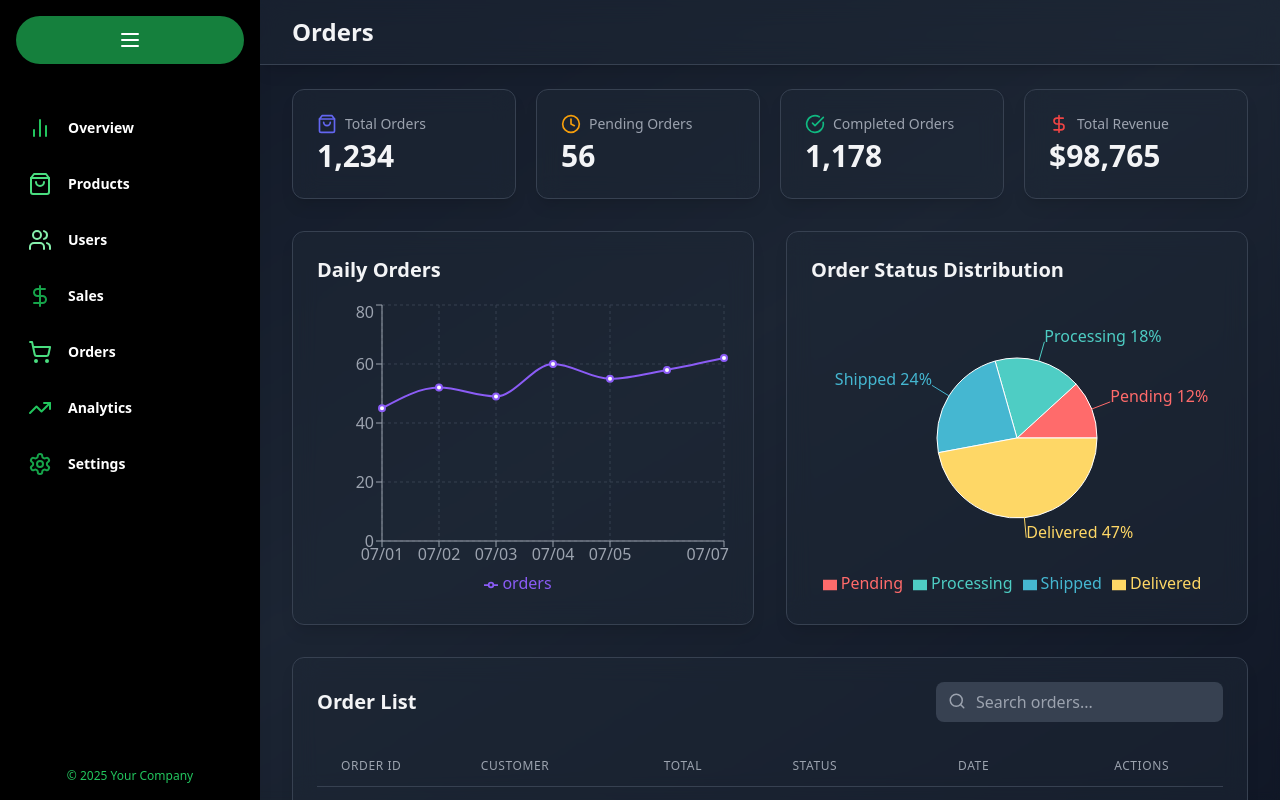
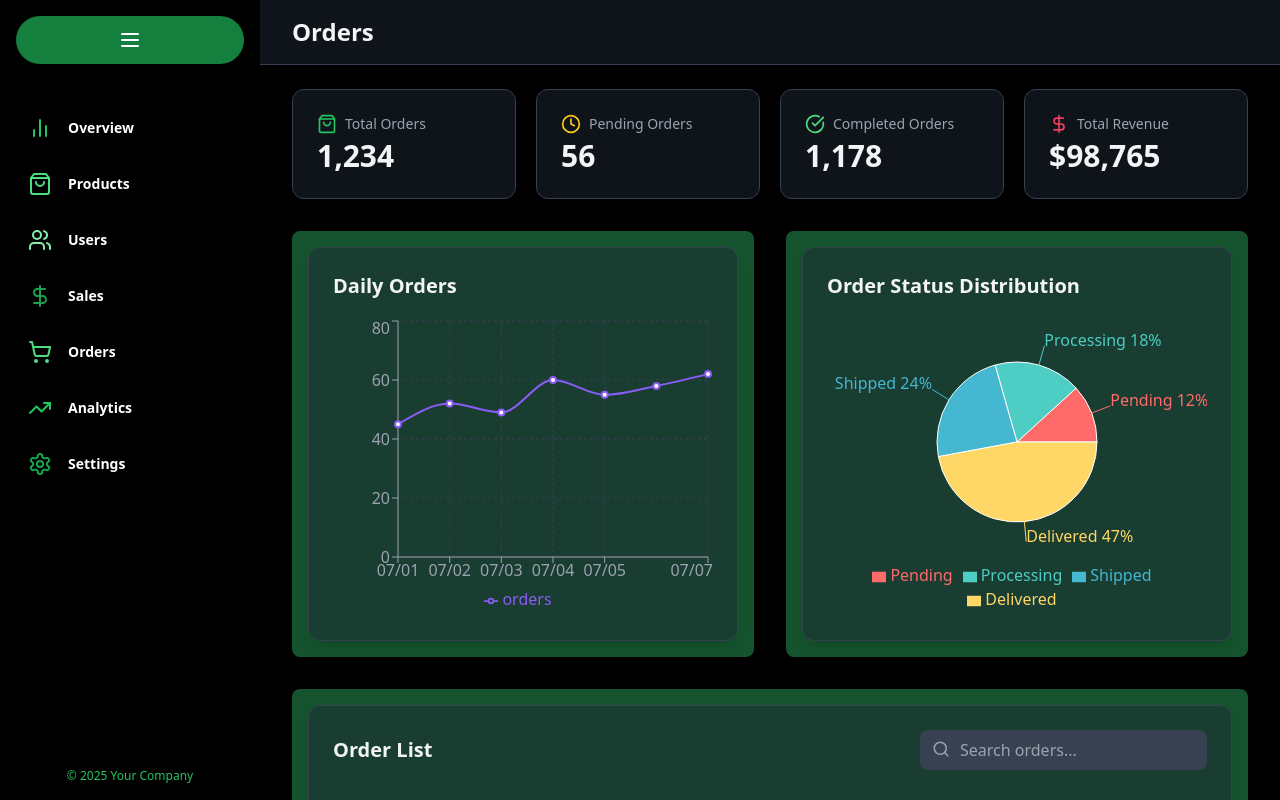
Before and after one commit to Nikhil-cp1905/Decentralized-Stock-Trading-Platform, a React (Vite) app: page /orders in a window 1280 px wide. Built offline with nearby package versions, Linux system fonts and the light colour scheme.

Commit message:
Your commit message

```diff
--- a/src/pages/OrdersPage.jsx
+++ b/src/pages/OrdersPage.jsx
@@ -16,33 +16,61 @@ const orderStats = {
 
 const OrdersPage = () => {
 	return (
-		<div className='flex-1 relative z-10 overflow-auto'>
-			<Header title={"Orders"} />
+		<div className="flex-1 relative z-10 overflow-auto bg-black text-green-300">
+			<Header title={"Orders"} textColor="text-green-300" />
 
-			<main className='max-w-7xl mx-auto py-6 px-4 lg:px-8'>
+			<main className="max-w-7xl mx-auto py-6 px-4 lg:px-8">
+				{/* ORDER STATS */}
 				<motion.div
-					className='grid grid-cols-1 gap-5 sm:grid-cols-2 lg:grid-cols-4 mb-8'
+					className="grid grid-cols-1 gap-5 sm:grid-cols-2 lg:grid-cols-4 mb-8"
 					initial={{ opacity: 0, y: 20 }}
 					animate={{ opacity: 1, y: 0 }}
 					transition={{ duration: 1 }}
 				>
-					<StatCard name='Total Orders' icon={ShoppingBag} value={orderStats.totalOrders} color='#6366F1' />
-					<StatCard name='Pending Orders' icon={Clock} value={orderStats.pendingOrders} color='#F59E0B' />
 					<StatCard
-						name='Completed Orders'
+						name="Total Orders"
+						icon={ShoppingBag}
+						value={orderStats.totalOrders}
+						color="#22c55e"
+						backgroundColor="bg-green-800"
+					/>
+					<StatCard
+						name="Pending Orders"
+						icon={Clock}
+						value={orderStats.pendingOrders}
+						color="#facc15"
+						backgroundColor="bg-yellow-700"
+					/>
+					<StatCard
+						name="Completed Orders"
 						icon={CheckCircle}
 						value={orderStats.completedOrders}
-						color='#10B981'
+						color="#4ade80"
+						backgroundColor="bg-green-700"
 					/>
-					<StatCard name='Total Revenue' icon={DollarSign} value={orderStats.totalRevenue} color='#EF4444' />
+					<StatCard
+						name="Total Revenue"
+						icon={DollarSign}
+						value={orderStats.totalRevenue}
+						color="#f43f5e"
+						backgroundColor="bg-red-800"
+					/>
 				</motion.div>
 
-				<div className='grid grid-cols-1 lg:grid-cols-2 gap-8 mb-8'>
-					<DailyOrders />
-					<OrderDistribution />
+				{/* DAILY ORDERS AND DISTRIBUTION */}
+				<div className="grid grid-cols-1 lg:grid-cols-2 gap-8 mb-8">
+					<div className="bg-green-900 p-4 rounded-lg shadow-lg">
+						<DailyOrders />
+					</div>
+					<div className="bg-green-900 p-4 rounded-lg shadow-lg">
+						<OrderDistribution />
+					</div>
 				</div>
 
-				<OrdersTable />
+				{/* ORDERS TABLE */}
+				<div className="bg-green-900 p-4 rounded-lg shadow-lg">
+					<OrdersTable />
+				</div>
 			</main>
 		</div>
 	);
```
